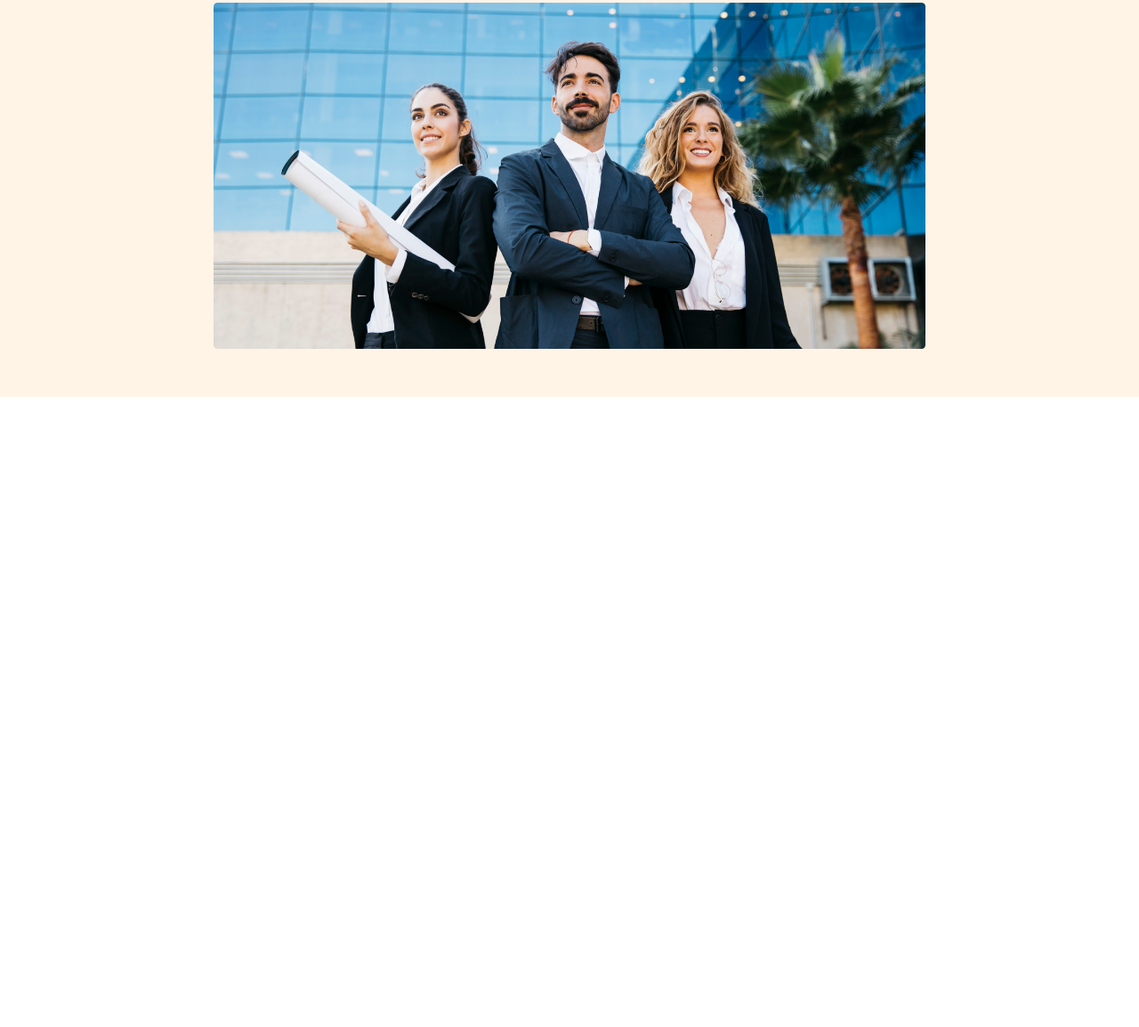
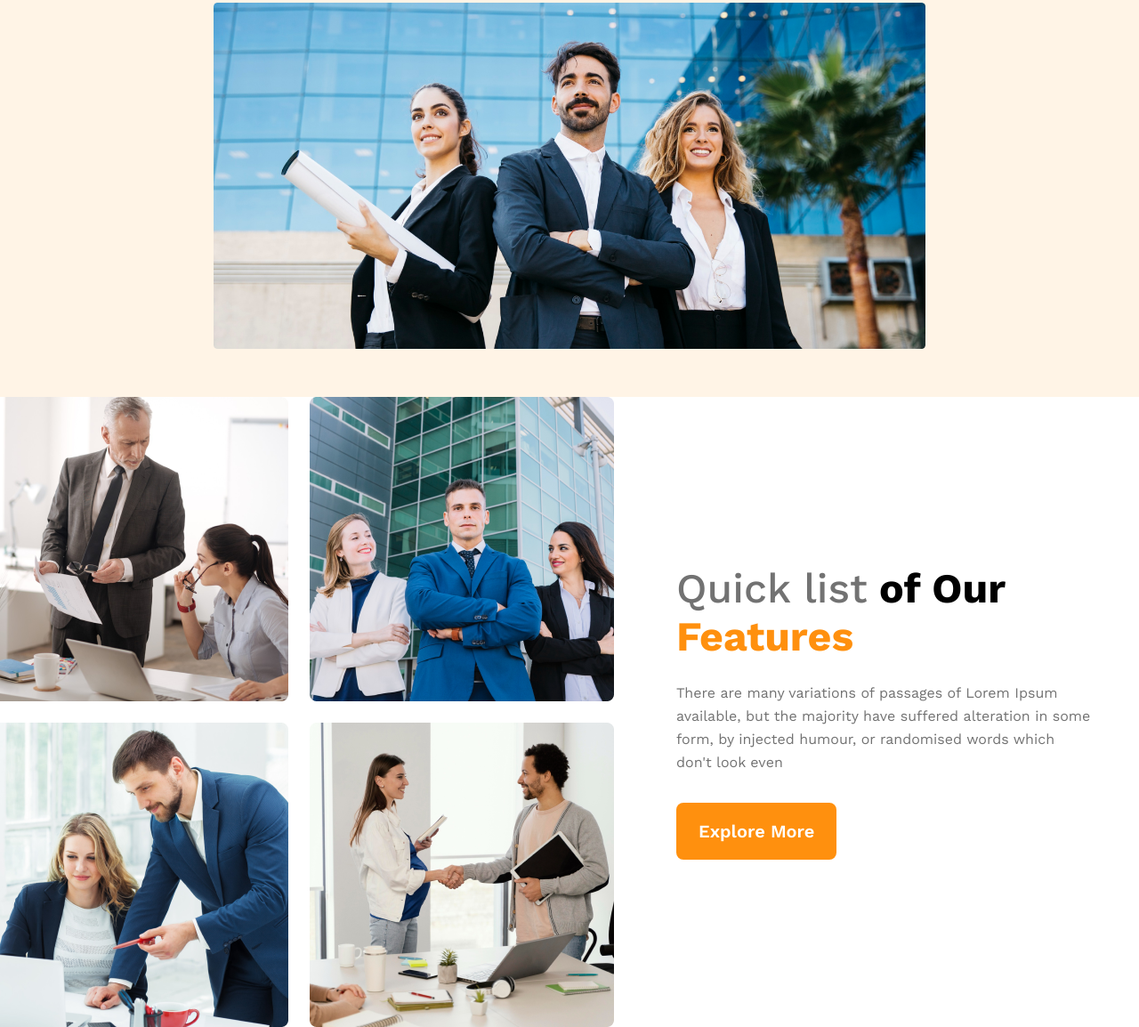
Before and after one commit to nazmul37290/g3-architect-website, a plain HTML site: page index.html in a window 1280 px wide. Shown: the part 568-1722 px from the top of the page at 89% size. Before the commit the page ends 1014 px from the top, so only its background shows below. Drawn offline with nearby package versions, Linux system fonts and the light colour scheme.

Commit message:
added team section

```diff
--- a/index.html
+++ b/index.html
@@ -36,7 +36,26 @@
         </div>
       </div>
     </header>
-    <main></main>
+    <main>
+      <!-- teams section starts -->
+      <section class="team-section">
+        <div class="team-img-contianer">
+          <img src="images/team1.png" alt="" />
+          <img src="images/team2.png" alt="" />
+          <img src="images/team3.png" alt="" />
+          <img src="images/team4.png" alt="" />
+        </div>
+        <div class="team-content">
+          <h3 class="team-title"><span class="quick-list">Quick list</span> <span>of Our</span> <span class="text-features">Features</span></h3>
+          <p class="team-description">
+            There are many variations of passages of Lorem Ipsum available, but
+            the majority have suffered alteration in some form, by injected
+            humour, or randomised words which don't look even</p>
+            <button class="btn-primary">Explore More</button>
+          </p>
+        </div>
+      </section>
+    </main>
     <footer></footer>
   </body>
 </html>
--- a/styles/architect.css
+++ b/styles/architect.css
@@ -26,7 +26,10 @@
 
 header {
   background: rgba(255, 144, 14, 0.1);
+
+  max-width: 1920px;
   padding: 50px 240px;
+  margin: 0 auto;
 }
 
 nav {
@@ -81,7 +84,45 @@ nav li a {
   margin-top: 50px;
   width: 100%;
 }
+/* main styles */
+main {
+  max-width: 1440px;
+  margin: 0 auto;
+}
 
+/* team section styles */
+.team-section {
+  display: flex;
+  justify-content: center;
+  align-items: center;
+}
+.team-img-contianer {
+  display: grid;
+  grid-template-columns: repeat(2, 1fr);
+  gap: 1.5rem;
+}
+.team-content {
+  padding: 0 70px;
+}
+.team-title {
+  font-size: 2.9rem;
+  font-weight: 700;
+  width: 468px;
+}
+.team-title .quick-list {
+  color: #727272;
+  font-weight: 500;
+}
+.team-title .text-features {
+  color: #ff900e;
+  font-weight: 700;
+}
+.team-description {
+  margin-top: 1.5rem;
+  margin-bottom: 2rem;
+  color: #727272;
+  line-height: 26px;
+}
 /* responsive media queries */
 
 @media screen and (max-width: 576px) {
```
